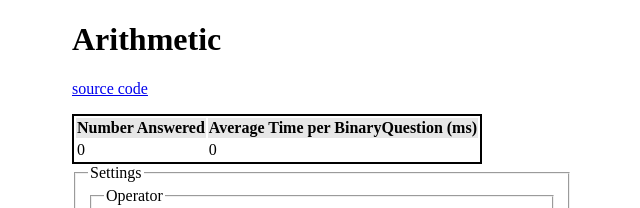
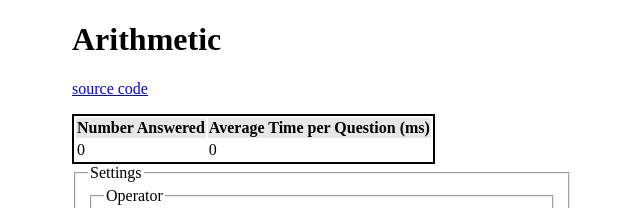
Before and after one commit to pmxi/arithmos, a website: page index.html in a window 1280 px wide. Shown: the top 208 px of the page, without its empty margins (318-958 px from the left). Drawn offline with Linux system fonts and the light colour scheme.

Commit message:
spelling

```diff
--- a/index.html
+++ b/index.html
@@ -15,7 +15,7 @@
     <thead>
     <tr>
         <th>Number Answered</th>
-        <th>Average Time per BinaryQuestion (ms)</th>
+        <th>Average Time per Question (ms)</th>
     </tr>
     </thead>
     <tbody>
```
